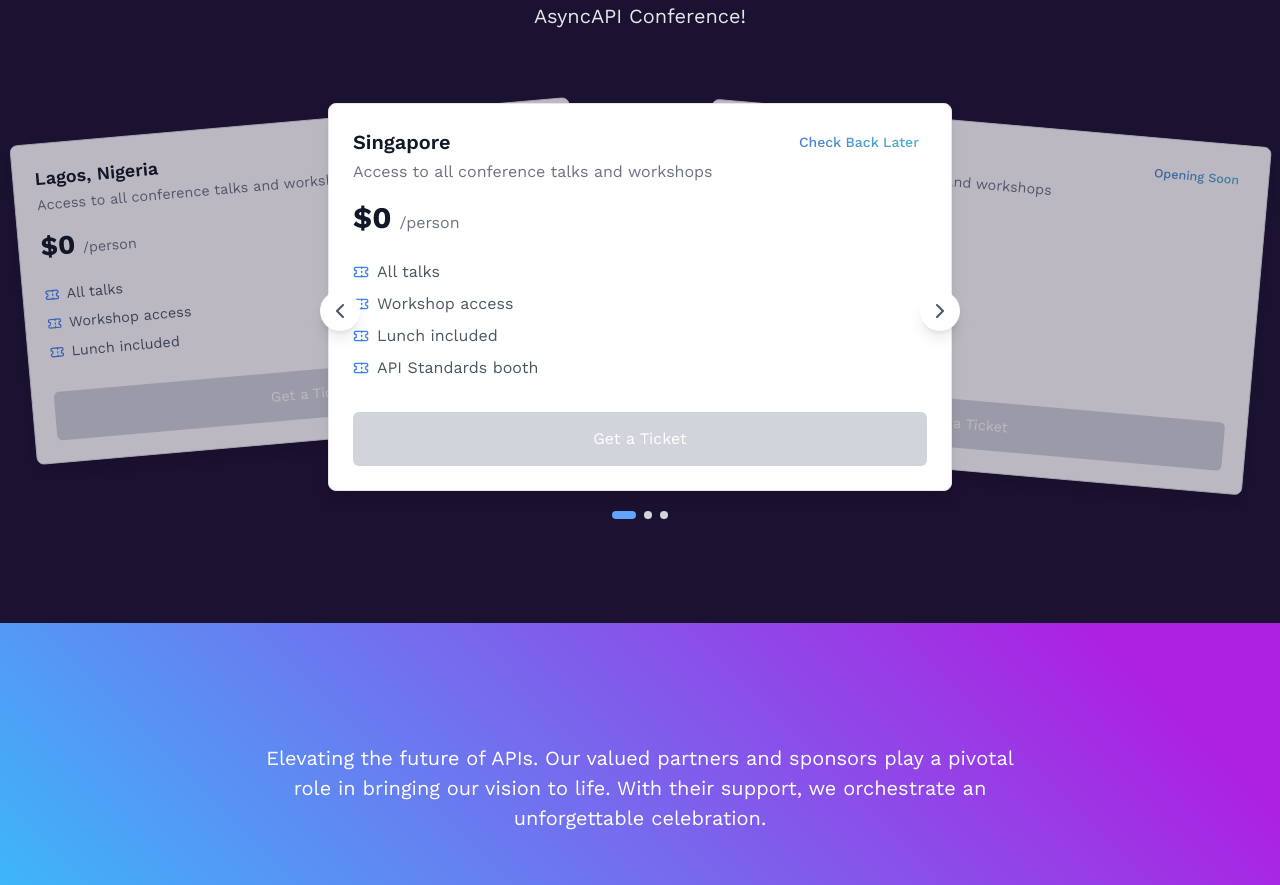
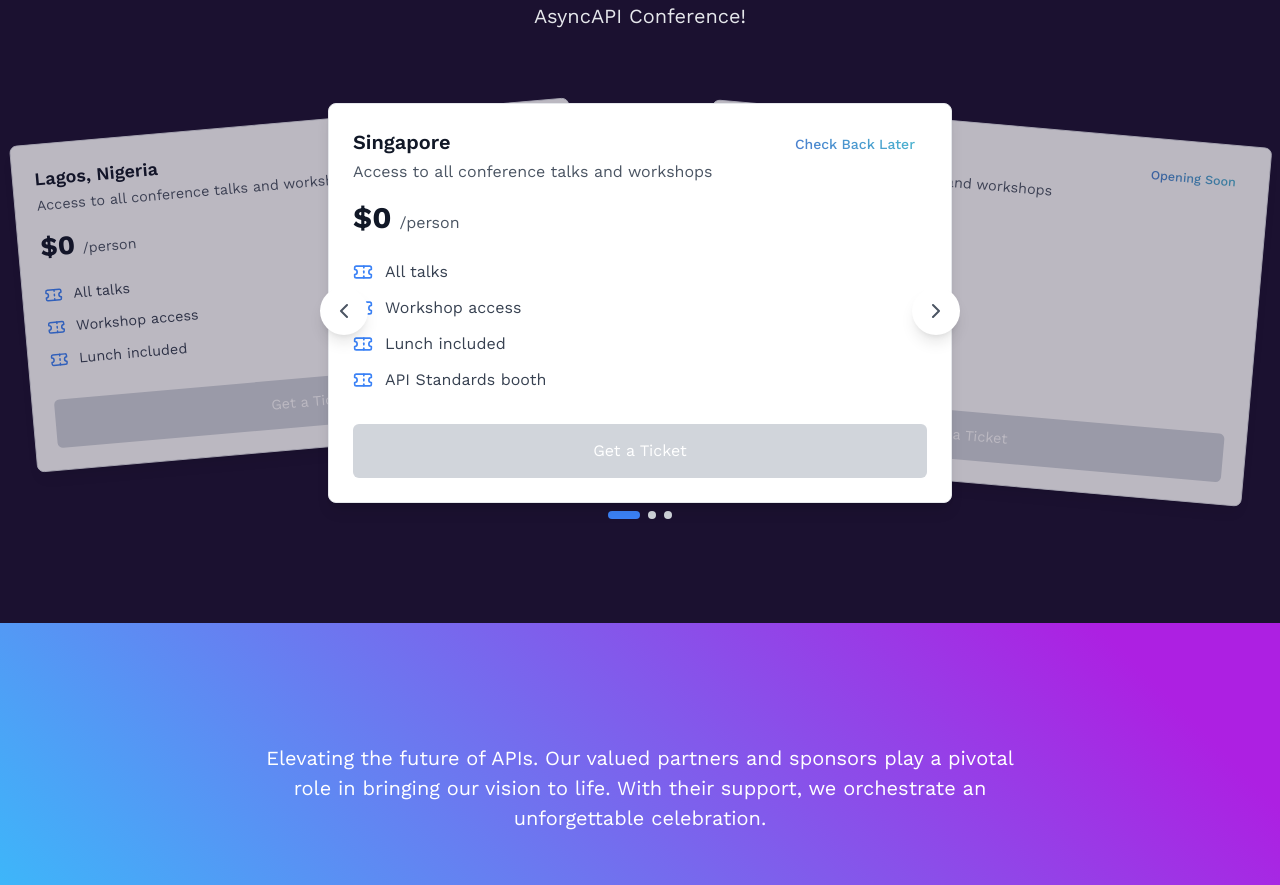
Before and after one commit to asyncapi/conference-website, a Next.js app: page / in a window 1280 px wide. Shown: the part 4009-4894 px from the top of the page. Built offline with nearby package versions, Linux system fonts and the light colour scheme.

Commit message:
Enhanced TicketCard.js

```diff
--- a/components/Tickets/ticketCards.js
+++ b/components/Tickets/ticketCards.js
@@ -1,11 +1,9 @@
-import React, { useState } from 'react';
+import React, { useState, useCallback } from 'react';
 import { Ticket, ChevronLeft, ChevronRight } from 'lucide-react';
 import Button from '../Buttons/button';
 
-const Tickets = () => {
-  const [currentIndex, setCurrentIndex] = useState(0);
 
-  const tickets = [
+const TICKETS = [
   {
     id: 1,
     type: 'Singapore',
@@ -38,38 +36,50 @@
   },
 ];
 
-  const nextTicket = () => {
-    setCurrentIndex((prev) => (prev + 1) % tickets.length);
-  };
+const TicketCards = () => {
+  const [currentIndex, setCurrentIndex] = useState(0);
+  const [isAnimating, setIsAnimating] = useState(false);
 
-  const prevTicket = () => {
-    setCurrentIndex((prev) => (prev - 1 + tickets.length) % tickets.length);
-  };
+  const nextTicket = useCallback(() => {
+    if (isAnimating) return;
+    setIsAnimating(true);
+    setCurrentIndex((prev) => (prev + 1) % TICKETS.length);
+    setTimeout(() => setIsAnimating(false), 300);
+  }, [isAnimating]);
+
+  const prevTicket = useCallback(() => {
+    if (isAnimating) return;
+    setIsAnimating(true);
+    setCurrentIndex((prev) => (prev - 1 + TICKETS.length) % TICKETS.length);
+    setTimeout(() => setIsAnimating(false), 300);
+  }, [isAnimating]);
 
   return (
-    <div className="relative max-w-2xl mx-auto p-6">
-      <div className="absolute left-0 right-0 top-1/2 -translate-y-1/2 flex justify-between z-20 px-4">
+    <div className="relative max-w-2xl p-6 mx-auto">
+      <div className="absolute left-0 right-0 z-20 flex justify-between px-4 -translate-y-1/2 top-1/2">
         <button
           onClick={prevTicket}
-          className="bg-white p-2 rounded-full shadow-lg hover:bg-gray-100 transition-colors"
+          className="p-3 transition-colors bg-white rounded-full shadow-lg hover:bg-gray-100 focus:outline-none focus:ring-2 focus:ring-blue-500"
           aria-label="Previous ticket"
+          disabled={isAnimating}
         >
-          <ChevronLeft className="h-6 w-6 text-gray-600" />
+          <ChevronLeft className="w-6 h-6 text-gray-600" />
         </button>
         <button
           onClick={nextTicket}
-          className="bg-white p-2 rounded-full shadow-lg hover:bg-gray-100 transition-colors"
+          className="p-3 transition-colors bg-white rounded-full shadow-lg hover:bg-gray-100 focus:outline-none focus:ring-2 focus:ring-blue-500"
           aria-label="Next ticket"
+          disabled={isAnimating}
         >
-          <ChevronRight className="h-6 w-6 text-gray-600" />
+          <ChevronRight className="w-6 h-6 text-gray-600" />
         </button>
       </div>
 
-      <div className="relative h-96">
-        {tickets.map((ticket, index) => {
+      <div className="relative h-96" role="region" aria-label="Ticket carousel">
+        {TICKETS.map((ticket, index) => {
           const isCurrentCard = index === currentIndex;
-          const isPrevCard = index === (currentIndex - 1 + tickets.length) % tickets.length;
-          const isNextCard = index === (currentIndex + 1) % tickets.length;
+          const isPrevCard = index === (currentIndex - 1 + TICKETS.length) % TICKETS.length;
+          const isNextCard = index === (currentIndex + 1) % TICKETS.length;
 
           let zIndex = 0;
           let transform = 'scale(0.9) translateX(-100%) rotate(-5deg)';
@@ -92,43 +102,61 @@
           return (
             <div
               key={ticket.id}
-              className="absolute top-0 left-0 right-0 transition-all duration-500 ease-in-out"
+              className="absolute top-0 left-0 right-0 transition-all duration-300 ease-in-out"
               style={{
                 transform,
                 opacity,
                 zIndex
               }}
+              role="group"
+              aria-label={`Ticket for ${ticket.type}`}
+              aria-hidden={!isCurrentCard}
             >
-              <div className="bg-white shadow-lg rounded-lg overflow-hidden border border-gray-200">
+              <div className="overflow-hidden transition-colors duration-200 bg-white border border-gray-200 rounded-lg shadow-lg hover:border-blue-400">
                 <div className="p-6">
-                  <div className="flex justify-between items-start">
+                  <div className="flex items-start justify-between">
                     <div>
                       <h3 className="text-xl font-semibold text-gray-900">{ticket.type}</h3>
-                      <p className="text-gray-500 mt-1">{ticket.description}</p>
+                      <p className="mt-1 text-gray-600">{ticket.description}</p>
                     </div>
-                    <div className="px-2 py-1 rounded-full text-sm text-gradient font-medium">
+                    <div className="px-3 py-1.5 text-sm font-medium rounded-full bg-gradient-to-r from-pink-100 to-pink-50 text-gradient">
                       {ticket.status}
                     </div>
                   </div>
 
                   <div className="mt-4">
                     <span className="text-3xl font-bold text-gray-900">${ticket.price}</span>
-                    <span className="text-gray-500 ml-2">/person</span>
+                    <span className="ml-2 text-gray-600">/person</span>
                   </div>
 
-                  <ul className="mt-6 space-y-2">
+                  <ul className="mt-6 space-y-3" role="list">
                     {ticket.benefits.map((benefit, i) => (
-                      <li key={i} className="flex items-center text-gray-600">
-                        <Ticket className="h-4 w-4 mr-2 text-blue-500" />
-                        {benefit}
+                      <li key={i} className="flex items-center text-gray-700">
+                        <Ticket className="flex-shrink-0 w-5 h-5 mr-3 text-blue-500" aria-hidden="true" />
+                        <span>{benefit}</span>
                       </li>
                     ))}
                   </ul>
-                  {ticket.url ? <a href={ticket.url} target='_blank' rel="noreferrer"><Button className="mt-8 w-full">
+
+                  {ticket.url ? (
+                    <a
+                      href={ticket.url}
+                      target='_blank'
+                      rel="noreferrer"
+                      className="block mt-8"
+                    >
+                      <Button className="w-full">Get a Ticket</Button>
+                    </a>
+                  ) : (
+                    <Button
+                      disabled={true}
+                      overlay={true}
+                      className="w-full mt-8 bg-gray-300"
+                      aria-label={`${ticket.type} tickets not available yet`}
+                    >
                       Get a Ticket
-                  </Button></a> : <Button  disabled={true} overlay={true} className="mt-8 w-full bg-gray-300">
-                    Get a Ticket
-                  </Button> }
+                    </Button>
+                  )}
                 </div>
               </div>
             </div>
@@ -136,15 +164,17 @@
         })}
       </div>
 
-      <div className="flex justify-center mt-6 gap-2">
-        {tickets.map((_, index) => (
+      <div className="flex justify-center gap-2 mt-6" role="tablist">
+        {TICKETS.map((_, index) => (
           <button
             key={index}
-            className={`h-2 rounded-full transition-all duration-300 ${
-              index === currentIndex ? 'w-6 bg-blue-400' : 'w-2 bg-gray-300'
-            }`}
-            onClick={() => setCurrentIndex(index)}
+            className={`h-2 rounded-full transition-all duration-300 focus:outline-none focus:ring-2 focus:ring-offset-2 focus:ring-blue-500
+              ${index === currentIndex ? 'w-8 bg-blue-500' : 'w-2 bg-gray-300 hover:bg-gray-400'}`}
+            onClick={() => !isAnimating && setCurrentIndex(index)}
             aria-label={`Go to ticket ${index + 1}`}
+            role="tab"
+            aria-selected={index === currentIndex}
+            disabled={isAnimating}
           />
         ))}
       </div>
@@ -152,4 +182,4 @@
   );
 };
 
-export default Tickets;
+export default TicketCards;
```
Lines whose indentation alone changed are shown as unchanged.
